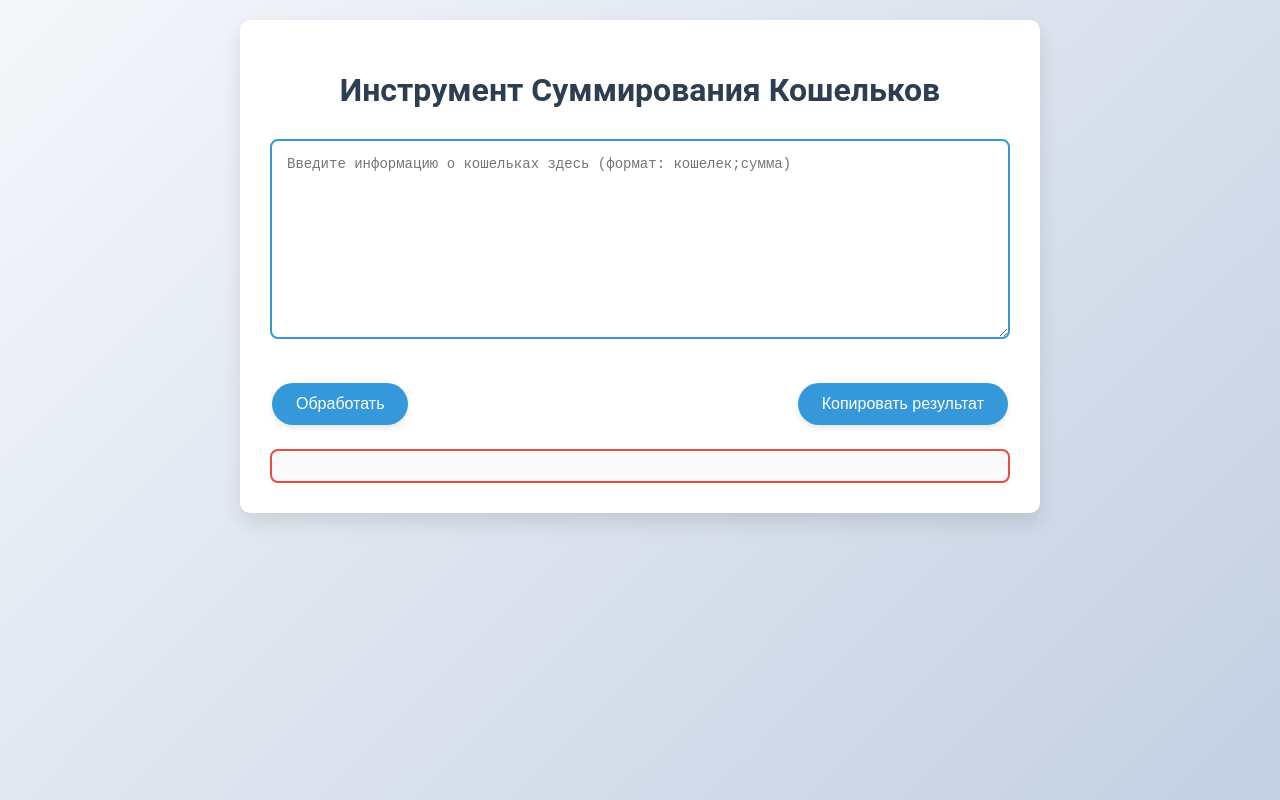
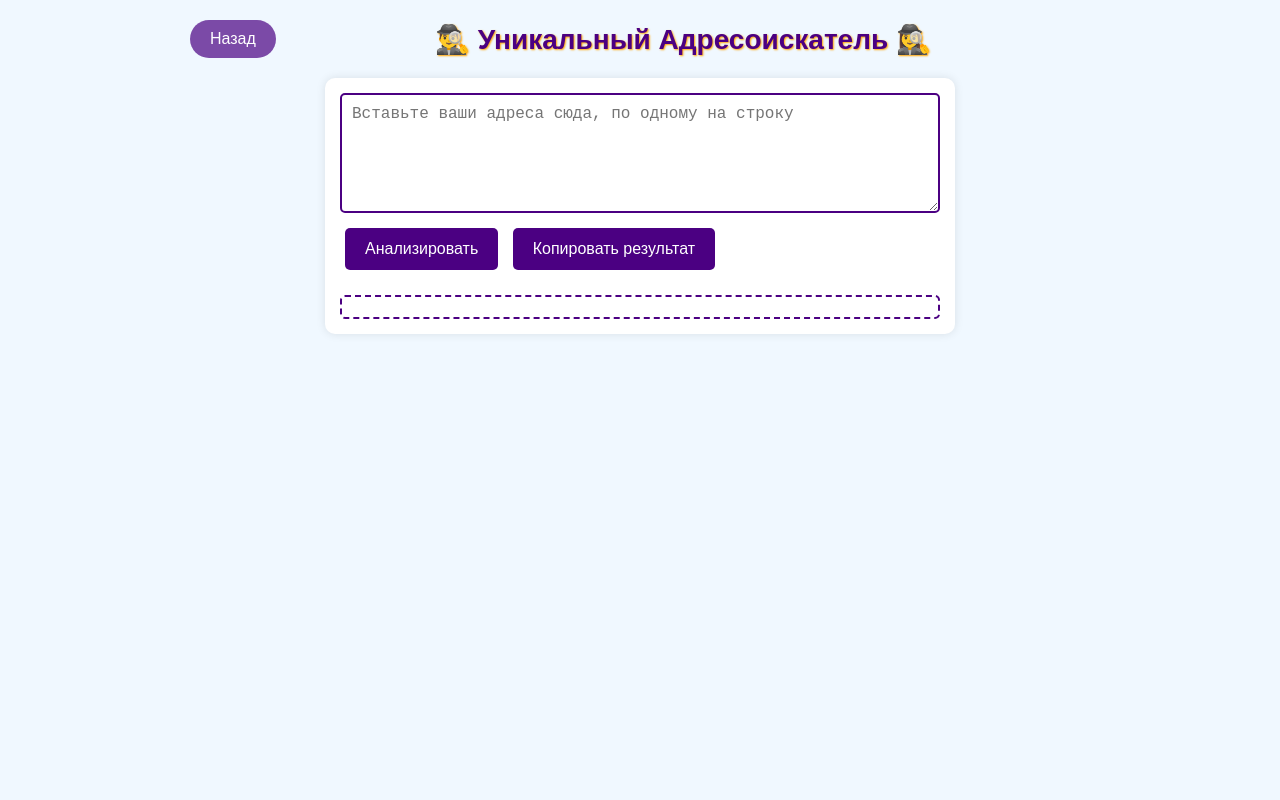
Before and after one commit to miplix/unik_adresa, a plain HTML site: page index.html in a window 1280 px wide. Drawn offline with Linux system fonts and the light colour scheme.

Commit message:
Update index.html

```diff
--- a/index.html
+++ b/index.html
@@ -1,129 +1,167 @@
 
-<html><head><base href="https://websim-creation-engine.ai/wallet-summary-tool/" />
+<html><head><base href="https://address-uniqueness-checker.com/">
 <meta charset="UTF-8">
 <meta name="viewport" content="width=device-width, initial-scale=1.0">
-    <title>Инструмент Суммирования Кошельков</title>
+<title>Уникальный Адресоискатель</title>
 <style>
     body {
-        font-family: 'Roboto', sans-serif;
-        max-width: 800px;
-        margin: 0 auto;
+        font-family: 'Arial', sans-serif;
+        background-color: #f0f8ff;
+        display: flex;
+        flex-direction: column;
+        align-items: center;
         padding: 20px;
-        background: linear-gradient(135deg, #f5f7fa 0%, #c3cfe2 100%);
-        color: #333;
+        margin: 0;
+    }
+    .header-container {
+        display: flex;
+        justify-content: space-between;
+        align-items: center;
+        width: 100%;
+        max-width: 900px;
+        margin-bottom: 20px;
+    }
+    .back-button {
+        background-color: rgba(75, 0, 130, 0.7);
+        color: white;
+        border: none;
+        padding: 10px 20px;
+        border-radius: 20px;
+        cursor: pointer;
+        transition: background-color 0.3s;
+        font-size: 16px;
+        text-decoration: none;
+    }
+    .back-button:hover {
+        background-color: rgba(75, 0, 130, 0.9);
     }
     h1 {
+        color: #4b0082;
+        text-shadow: 1px 1px 2px #ffa500;
+        font-size: 24px;
         text-align: center;
-        color: #2c3e50;
-        margin-bottom: 30px;
+        margin: 0;
+        flex-grow: 1;
     }
     .container {
-        background-color: #ffffff;
+        background-color: white;
         border-radius: 10px;
-        padding: 30px;
-        box-shadow: 0 10px 20px rgba(0,0,0,0.1);
+        padding: 15px;
+        box-shadow: 0 0 10px rgba(0,0,0,0.1);
+        max-width: 100%;
+        width: 90%;
     }
     textarea {
         width: 100%;
-        height: 200px;
-        margin-bottom: 20px;
-        padding: 15px;
-        border: 2px solid #3498db;
-        border-radius: 8px;
-        font-size: 14px;
-        transition: border-color 0.3s ease;
-      }
-      textarea:focus {
-        outline: none;
-        border-color: #2980b9;
+        height: 120px;
+        margin-bottom: 10px;
+        border: 2px solid #4b0082;
+        border-radius: 5px;
+        padding: 10px;
+        font-size: 16px;
     }
     button {
-        background-color: #3498db;
+        background-color: #4b0082;
+        color: white;
         border: none;
-        color: white;
-        padding: 12px 24px;
-        text-align: center;
-        text-decoration: none;
-        display: inline-block;
+        padding: 12px 20px;
+        margin: 5px 0;
+        border-radius: 5px;
+        cursor: pointer;
+        transition: background-color 0.3s;
+        width: 100%;
         font-size: 16px;
-        margin: 4px 2px;
-        cursor: pointer;
-        border-radius: 25px;
-        transition: all 0.3s ease;
-        box-shadow: 0 3px 6px rgba(0,0,0,0.1);
     }
     button:hover {
-        background-color: #2980b9;
-        transform: translateY(-2px);
-        box-shadow: 0 5px 10px rgba(0,0,0,0.2);
+        background-color: #6a5acd;
     }
     #result {
-        background-color: #f9f9f9;
-        border: 2px solid #e74c3c;
-        border-radius: 8px;
-        padding: 15px;
         margin-top: 20px;
-        font-family: 'Courier New', monospace;
-        white-space: pre-wrap;
-        word-break: break-all;
+        padding: 10px;
+        border: 2px dashed #4b0082;
+        border-radius: 5px;
+        font-size: 14px;
     }
-      .button-container {
-        display: flex;
-        justify-content: space-between;
-        margin-top: 20px;
+    #result textarea {
+        height: 100px;
+    }
+    @media (min-width: 600px) {
+        .container {
+            width: 80%;
+            max-width: 600px;
+        }
+        h1 {
+            font-size: 28px;
+        }
+        button {
+            width: auto;
+            margin: 5px;
+        }
     }
 </style>
 </head>
 <body>
+    <div class="header-container">
+        <a href="https://miplix.github.io/servises/" class="back-button">Назад</a>
+        <h1>🕵️‍♂️ Уникальный Адресоискатель 🕵️‍♀️</h1>
+    </div>
     <div class="container">
-        <h1>Инструмент Суммирования Кошельков</h1>
-        <textarea id="input" placeholder="Введите информацию о кошельках здесь (формат: кошелек;сумма)"></textarea>
-        <div class="button-container">
-          <button onclick="processInput()">Обработать</button>
+        <textarea id="input" placeholder="Вставьте ваши адреса сюда, по одному на строку"></textarea>
+        <button onclick="analyzeAddresses()">Анализировать</button>
         <button onclick="copyResult()">Копировать результат</button>
-        </div>
         <div id="result"></div>
     </div>
 
     <script>
-        function processInput() {
+        function analyzeAddresses() {
             const input = document.getElementById('input').value;
-          const lines = input.split('\n');
-          const wallets = {};
+            const addresses = input.split('\n').map(addr => addr.trim()).filter(addr => addr);
+            const lowercaseAddresses = addresses.map(addr => transliterate(addr.toLowerCase()));
+            const uniqueAddresses = [...new Set(lowercaseAddresses)];
+            const duplicates = lowercaseAddresses.filter((addr, index) => lowercaseAddresses.indexOf(addr) !== index);
+            const uniqueDuplicates = [...new Set(duplicates)];
 
-          lines.forEach(line => {
-            const [wallet, amount] = line.replace(/\t;\t/g, ';').split(';');
-            if (wallet && amount) {
-              wallets[wallet] = (wallets[wallet] || 0) + parseFloat(amount);
+            let resultHTML = '';
+            if (uniqueAddresses.length === addresses.length) {
+                resultHTML = '<p>🎉 Поздравляем! Все адреса уникальны! 🎉</p>';
+            } else {
+                resultHTML = `<p>🧐 Найдено повторений: ${addresses.length - uniqueAddresses.length}</p>`;
+                resultHTML += '<p>Повторяющиеся адреса:</p>';
+                resultHTML += '<ul>' + uniqueDuplicates.map(addr => `<li>${addr}</li>`).join('') + '</ul>';
             }
-          });
 
-          const result = Object.entries(wallets)
-            .map(([wallet, total]) => `${wallet};${total}`)
-            .join('\n');
+            resultHTML += '<p>Уникальные адреса в нижнем регистре :</p>';
+            resultHTML += '<textarea id="uniqueAddresses" readonly>' + uniqueAddresses.join('\n') + '</textarea>';
 
-          document.getElementById('result').textContent = result;
+            document.getElementById('result').innerHTML = resultHTML;
         }
 
         function copyResult() {
-          const result = document.getElementById('result');
-          const textArea = document.createElement('textarea');
-          textArea.value = result.textContent;
-          document.body.appendChild(textArea);
-          textArea.select();
+            const resultTextarea = document.getElementById('uniqueAddresses');
+            if (resultTextarea) {
+                resultTextarea.select();
                 document.execCommand('copy');
-          document.body.removeChild(textArea);
 
-          // Визуальная обратная связь вместо alert
-          const copyButton = document.querySelector('button:last-of-type');
-          const originalText = copyButton.textContent;
-          copyButton.textContent = 'Скопировано!';
-          copyButton.style.backgroundColor = '#27ae60';
+                // Визуальное подтверждение копирования
+                const originalText = document.querySelector('button:nth-of-type(2)').textContent;
+                document.querySelector('button:nth-of-type(2)').textContent = 'Скопировано!';
                 setTimeout(() => {
-            copyButton.textContent = originalText;
-            copyButton.style.backgroundColor = '';
+                    document.querySelector('button:nth-of-type(2)').textContent = originalText;
                 }, 2000);
+            } else {
+                alert('Сначала проанализируйте адреса!');
+            }
+        }
+
+        function transliterate(text) {
+            const cyrillicToLatin = {
+                'а': 'a', 'б': 'b', 'в': 'v', 'г': 'g', 'д': 'd', 'е': 'e', 'ё': 'e', 'ж': 'zh',
+                'з': 'z', 'и': 'i', 'й': 'y', 'к': 'k', 'л': 'l', 'м': 'm', 'н': 'n', 'о': 'o',
+                'п': 'p', 'р': 'r', 'с': 's', 'т': 't', 'у': 'u', 'ф': 'f', 'х': 'h', 'ц': 'ts',
+                'ч': 'ch', 'ш': 'sh', 'щ': 'sch', 'ъ': '', 'ы': 'y', 'ь': '', 'э': 'e', 'ю': 'yu',
+                'я': 'ya'
+            };
+            return text.split('').map(char => cyrillicToLatin[char.toLowerCase()] || char).join('');
         }
     </script>
-    </body>
-    </html>
+</body></html>
```
Lines whose indentation alone changed are shown as unchanged.
